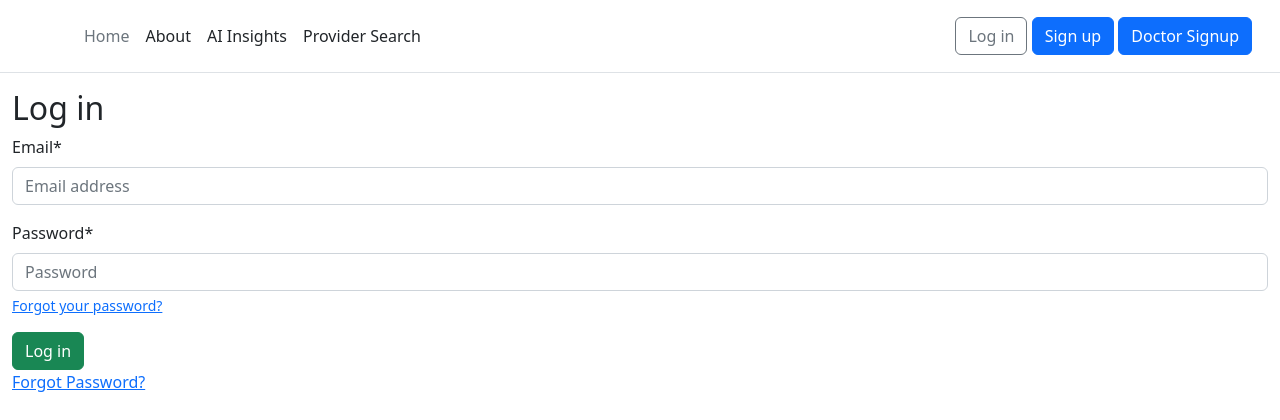
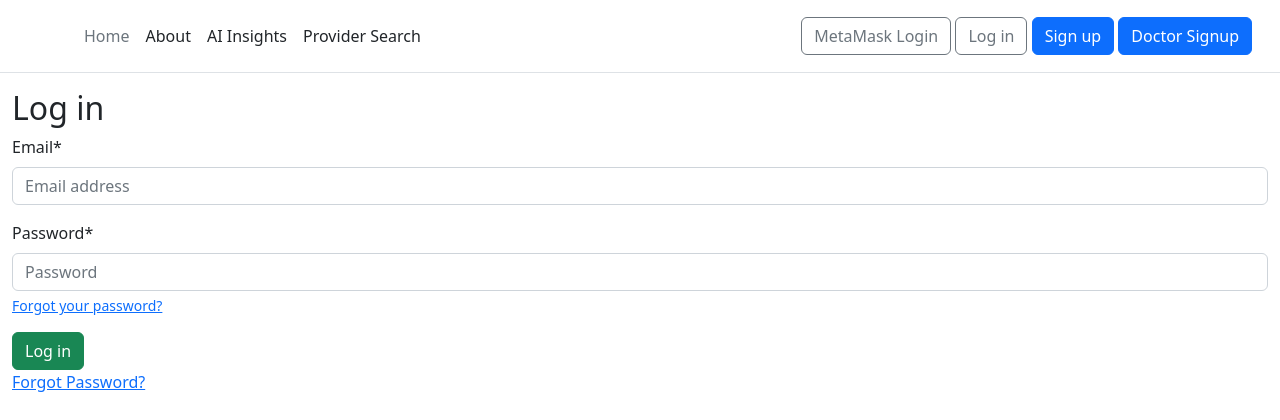
Before and after one commit to eltonninja/F23_HealthChain, a Django app: page /accounts/login/ in a window 1280 px wide. Shown: the top 420 px of the page. Run offline with Django 4.2, Linux system fonts and the light colour scheme; some libraries are stand-ins or nearby versions.

Commit message:
add metamask login
added and then commented out dedicated metamask login page to streamline the process and eliminate the need for an intermediate page when i found a faster approach

```diff
--- a/UI/pages/urls.py
+++ b/UI/pages/urls.py
@@ -1,6 +1,7 @@
 from django.urls import path
 
-from .views import HomePageView, AboutPageView, doctor_signup, patient_signup, doctor, patient, ai, providers
+from .views import HomePageView, AboutPageView, doctor_signup, patient_signup, doctor, patient, ai, providers#, metamask_signin
+
 
 urlpatterns = [
     path("", HomePageView.as_view(), name="home"),
@@ -12,4 +13,5 @@ urlpatterns = [
     path('ai/', ai, name='ai'),
     path('providers/', providers, name='providers'),
 
+    # path('metamask_signin/', metamask_signin, name='metamask_signin'),
 ]
--- a/UI/pages/views.py
+++ b/UI/pages/views.py
@@ -41,3 +41,6 @@ def ai(request):
 
 def providers(request):
     return render(request, 'providers.html')
+
+# def metamask_signin(request):
+#     return render(request, 'pages/metamask_signin.html')
--- /dev/null
+++ b/UI/static/js/metamask_connect.js
@@ -0,0 +1,13 @@
+async function connectMetaMask() {
+    if (window.ethereum) {
+        try {
+            const accounts = await window.ethereum.request({ method: 'eth_requestAccounts' });
+            console.log('Connected account:', accounts[0]);
+            // Add code to handle the account data
+        } catch (error) {
+            console.error('User denied account access', error);
+        }
+    } else {
+        alert('MetaMask is not installed. Please install it to use this feature.');
+    }
+}
--- a/UI/templates/_base.html
+++ b/UI/templates/_base.html
@@ -52,6 +52,12 @@
           </ul>
           {% else %}
           <form class="form-inline ml-auto">
+            <!-- when metamask had its own login page -->
+            {% comment %}
+              <a href="{% url 'metamask_signin' %}" class="btn btn-outline-secondary">MetaMask Login Page</a>
+            {% endcomment %}
+
+            <a href="#" onclick="connectMetaMask()" class="btn btn-outline-secondary">MetaMask Login</a>
             <a href="{% url 'account_login' %}" class="btn btn-outline-secondary">Log in</a>
             <a href="{% url 'account_signup' %}" class="btn btn-primary ml-2">Sign up</a>
             <!--Doctor Signup-->
@@ -84,6 +90,8 @@
   <!-- Project JS -->
   <script src="{% static 'js/base.js' %}"></script>
 
+  <script src="{% static 'js/metamask_connect.js' %}"></script>
+
   {% endblock javascript %}
 
 </body>
```
Also changed, not shown: UI/templates/pages/metamask_signin.html (added, +13 -0 lines).
